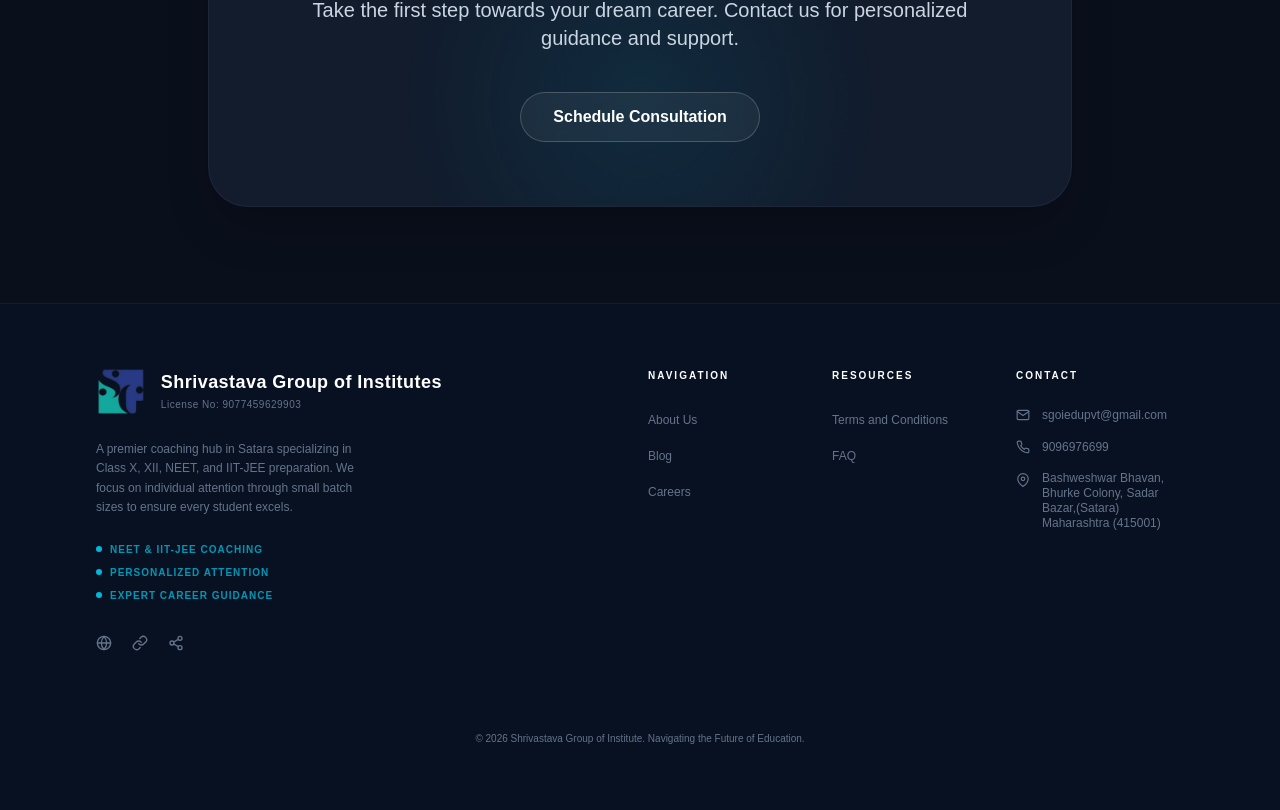
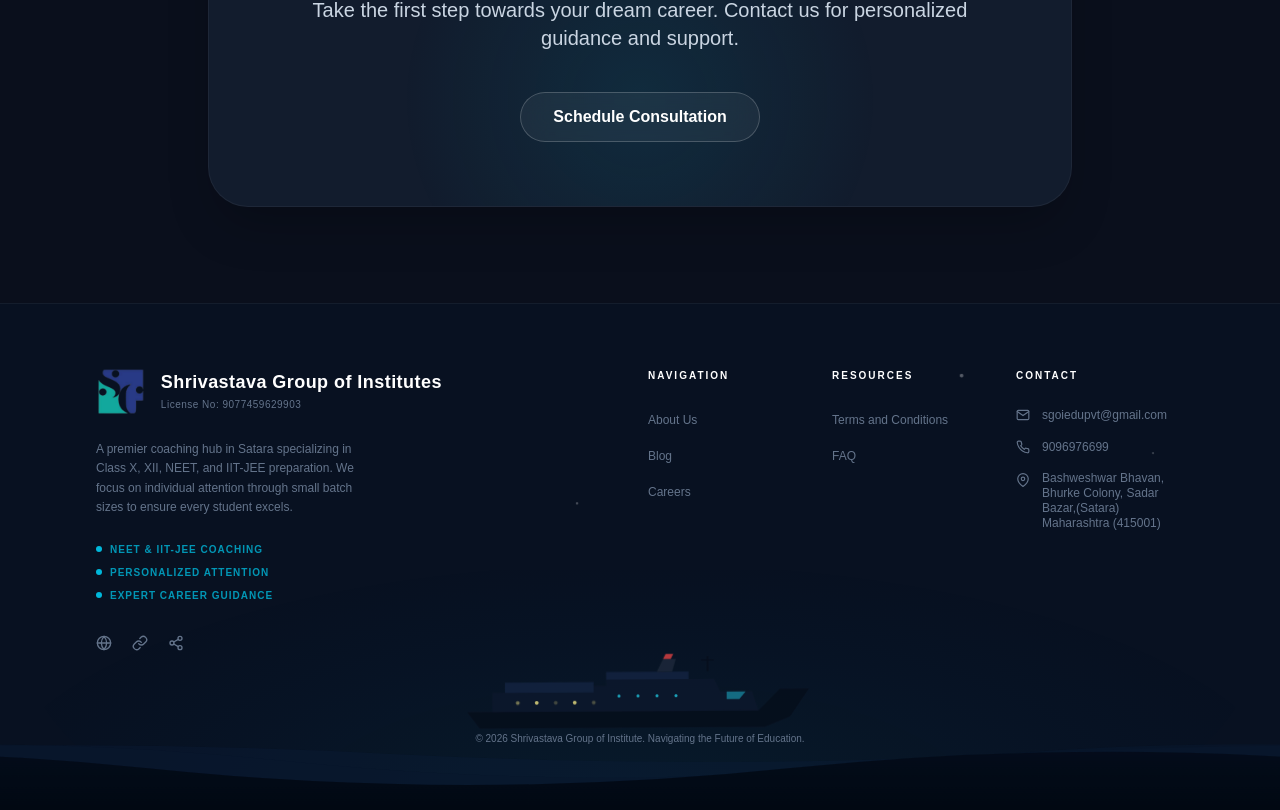
Before and after one commit to devanshi19b/cruise-academy, a Next.js app in the folder cruise-academy/frontend/: page / in a window 1280 px wide. Shown: the part 7155-7965 px from the top of the page. Built offline with nearby package versions, Linux system fonts and the light colour scheme.

Commit message:
added element in the footer

```diff
--- a/cruise-academy/frontend/components/Footer.tsx
+++ b/cruise-academy/frontend/components/Footer.tsx
@@ -29,8 +29,139 @@
   const [isTermsOpen, setIsTermsOpen] = useState(false);
 
   return (
-    <footer className="bg-[#081121] text-white py-16 border-t border-white/[0.05] relative z-10 w-full">
-      <div className="max-w-6xl mx-auto px-4 md:px-8">
+    <footer className="bg-[#081121] text-white py-16 border-t border-white/[0.05] relative z-10 w-full overflow-hidden">
+      {/* Animated Ocean & Cruise Background */}
+      <div className="absolute inset-0 overflow-hidden pointer-events-none z-0">
+        {/* Ambient Horizon Glow */}
+        <div className="absolute bottom-0 left-1/2 -translate-x-1/2 w-full max-w-[80rem] h-[15rem] bg-[radial-gradient(ellipse_at_bottom,_rgba(6,182,212,0.06)_0%,_rgba(2,132,199,0.02)_50%,_transparent_75%)] rounded-b-full pointer-events-none transform-gpu" />
+
+        {/* Distant Stars / Floating Particles */}
+        <div className="absolute inset-0 opacity-40">
+          <div className="star star-1"></div>
+          <div className="star star-2"></div>
+          <div className="star star-3"></div>
+          <div className="star star-4"></div>
+        </div>
+
+        {/* Distant Cruise Ship Silhouette */}
+        <div className="absolute bottom-[60px] left-[15%] sm:left-[25%] md:left-[35%] w-[240px] sm:w-[320px] md:w-[380px] h-auto z-10 opacity-75 animate-ship-float pointer-events-none transform-gpu">
+          <svg viewBox="0 0 300 85" fill="none" xmlns="http://www.w3.org/2000/svg" className="w-full h-auto">
+            {/* Ship Hull */}
+            <path d="M15 55 L245 55 L262 38 L285 38 L270 60 L250 68 L25 68 Z" fill="#040b18" />
+            {/* Superstructure / Decks */}
+            <path d="M35 55 L35 40 L75 40 L75 35 L125 35 L125 30 L210 30 L215 40 L240 40 L245 55 Z" fill="#0c162b" />
+            <path d="M45 40 L45 32 L115 32 L115 40 Z" fill="#132342" />
+            <path d="M125 30 L125 24 L190 24 L190 30 Z" fill="#132342" />
+            {/* Funnel/exhaust */}
+            <path d="M165 24 L170 14 L180 14 L177 24 Z" fill="#1e293b" />
+            <path d="M170 14 L172 10 L178 10 L176 14 Z" fill="#ef4444" />
+            {/* Glass Bridge Front */}
+            <path d="M220 40 L235 40 L230 46 L220 46 Z" fill="#22d3ee" opacity="0.6" />
+            {/* Warm Cabin Lights */}
+            <circle cx="55" cy="48" r="1.5" fill="#fef08a" className="animate-window-blink" />
+            <circle cx="70" cy="48" r="1.5" fill="#fef08a" />
+            <circle cx="85" cy="48" r="1.5" fill="#fef08a" className="animate-window-blink" style={{ animationDelay: '1s' }} />
+            <circle cx="100" cy="48" r="1.5" fill="#fef08a" />
+            <circle cx="115" cy="48" r="1.5" fill="#fef08a" className="animate-window-blink" style={{ animationDelay: '0.5s' }} />
+            <circle cx="135" cy="43" r="1.2" fill="#22d3ee" />
+            <circle cx="150" cy="43" r="1.2" fill="#22d3ee" />
+            <circle cx="165" cy="43" r="1.2" fill="#22d3ee" />
+            <circle cx="180" cy="43" r="1.2" fill="#22d3ee" />
+            {/* Masts */}
+            <line x1="205" y1="24" x2="205" y2="12" stroke="#040b18" strokeWidth="1.5" />
+            <line x1="200" y1="15" x2="210" y2="15" stroke="#040b18" strokeWidth="1" />
+          </svg>
+        </div>
+
+        {/* Wave Layers */}
+        <div className="absolute bottom-0 left-0 w-full h-[100px] pointer-events-none">
+          {/* Background Wave - Moves Slowest */}
+          <div className="absolute bottom-[-2px] left-0 w-[200%] h-full opacity-35 animate-wave-slowest z-0 transform-gpu">
+            <svg className="w-full h-full" viewBox="0 0 1200 60" preserveAspectRatio="none" fill="none" xmlns="http://www.w3.org/2000/svg">
+              <path d="M0 25 Q 150 15, 300 25 T 600 25 T 900 25 T 1200 25 L 1200 60 L 0 60 Z" fill="#0c1d3a" />
+            </svg>
+          </div>
+
+          {/* Middle Wave - Moves Medium Speed */}
+          <div className="absolute bottom-[-1px] left-0 w-[200%] h-full opacity-60 animate-wave-medium z-10 transform-gpu">
+            <svg className="w-full h-full" viewBox="0 0 1200 60" preserveAspectRatio="none" fill="none" xmlns="http://www.w3.org/2000/svg">
+              <path d="M0 30 Q 150 10, 300 30 T 600 30 T 900 30 T 1200 30 L 1200 60 L 0 60 Z" fill="#09182d" />
+            </svg>
+          </div>
+
+          {/* Foreground Wave - Moves Fastest & brightest */}
+          <div className="absolute bottom-0 left-0 w-[200%] h-full opacity-90 animate-wave-fastest z-20 transform-gpu">
+            <svg className="w-full h-full" viewBox="0 0 1200 60" preserveAspectRatio="none" fill="none" xmlns="http://www.w3.org/2000/svg">
+              <path d="M0 35 Q 150 15, 300 35 T 600 35 T 900 35 T 1200 35 L 1200 60 L 0 60 Z" fill="url(#ocean-gradient)" />
+              <defs>
+                <linearGradient id="ocean-gradient" x1="0" y1="0" x2="0" y2="60" gradientUnits="userSpaceOnUse">
+                  <stop offset="0%" stopColor="#081121" stopOpacity="0.8" />
+                  <stop offset="50%" stopColor="#040b18" />
+                  <stop offset="100%" stopColor="#020710" />
+                </linearGradient>
+              </defs>
+            </svg>
+          </div>
+        </div>
+
+        {/* Self-contained CSS Animations */}
+        <style>{`
+          @keyframes wave-move-slowest {
+            0% { transform: translateX(0); }
+            100% { transform: translateX(-50%); }
+          }
+          @keyframes wave-move-medium {
+            0% { transform: translateX(0); }
+            100% { transform: translateX(-50%); }
+          }
+          @keyframes wave-move-fastest {
+            0% { transform: translateX(0); }
+            100% { transform: translateX(-50%); }
+          }
+          @keyframes ship-sway {
+            0%, 100% { transform: translateY(0) rotate(0deg); }
+            33% { transform: translateY(2px) rotate(0.5deg); }
+            66% { transform: translateY(-1px) rotate(-0.5deg); }
+          }
+          @keyframes star-glow {
+            0%, 100% { opacity: 0.2; transform: translateY(0) scale(1); }
+            50% { opacity: 0.8; transform: translateY(-5px) scale(1.2); }
+          }
+          @keyframes blink {
+            0%, 100% { opacity: 1; }
+            50% { opacity: 0.3; }
+          }
+
+          .animate-wave-slowest {
+            animation: wave-move-slowest 35s linear infinite;
+          }
+          .animate-wave-medium {
+            animation: wave-move-medium 25s linear infinite;
+          }
+          .animate-wave-fastest {
+            animation: wave-move-fastest 18s linear infinite;
+          }
+          .animate-ship-float {
+            animation: ship-sway 12s ease-in-out infinite;
+          }
+          .animate-window-blink {
+            animation: blink 4s infinite ease-in-out;
+          }
+
+          .star {
+            position: absolute;
+            background: white;
+            border-radius: 50%;
+            opacity: 0.3;
+          }
+          .star-1 { width: 2px; height: 2px; top: 20%; left: 10%; animation: star-glow 6s infinite ease-in-out; }
+          .star-2 { width: 1.5px; height: 1.5px; top: 40%; left: 45%; animation: star-glow 8s infinite ease-in-out 1.5s; }
+          .star-3 { width: 2.5px; height: 2.5px; top: 15%; left: 75%; animation: star-glow 7s infinite ease-in-out 3s; }
+          .star-4 { width: 2px; height: 2px; top: 30%; left: 90%; animation: star-glow 9s infinite ease-in-out 4.5s; }
+        `}</style>
+      </div>
+
+      <div className="max-w-6xl mx-auto px-4 md:px-8 relative z-10">
         <div className="grid grid-cols-1 md:grid-cols-12 gap-10 md:gap-4">
 
           {/* Brand & Mission (Takes up 4 columns on desktop) */}
```
